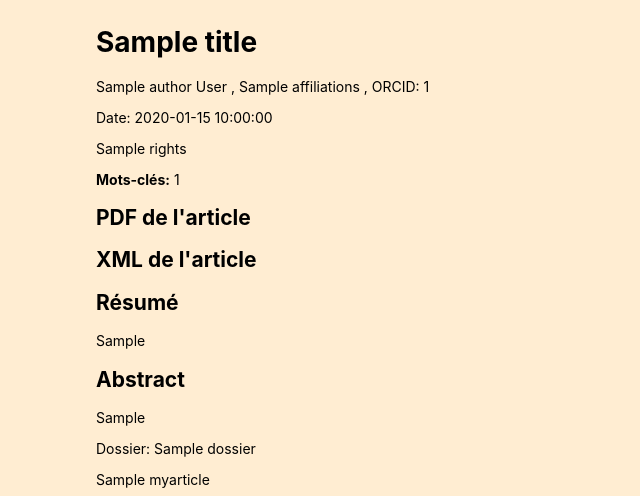
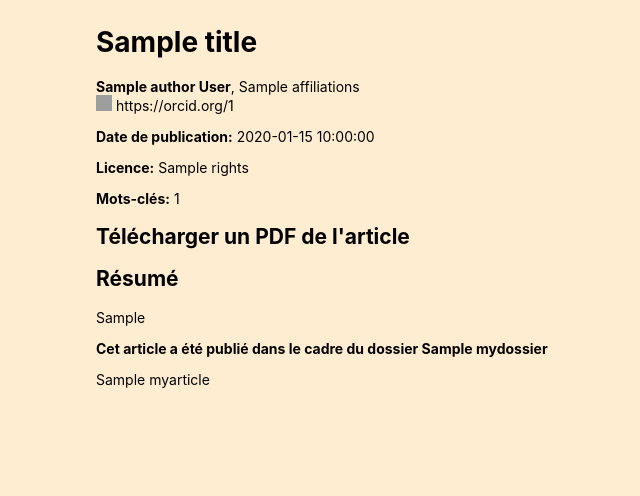
Before and after one commit to vicbab/lampadaire, a Flask app: template templates/article.html in a window 1280 px wide. Shown: the part 313-809 px from the top of the page, without its empty margins (0-640 px from the left). After the commit the page ends 701 px from the top, so only its background shows below. Run offline with Flask 3, Linux system fonts and the light colour scheme; the template is opened without the code that fills it: most values are stand-ins (such as "Sample title", 1, 10 or a date in 2020); grey boxes are pictures that could not be loaded.

Commit message:
Fixed dossier dans article

```diff
--- a/app.py
+++ b/app.py
@@ -102,7 +102,14 @@ def article(myid):
         authors = yaml['authors']
     except:
         authors = [{'forname':'','name':'','orcid':''}]
-    return render_template('article.html', myarticle=myarticle, data=data, yaml=yaml,title=title, abstract_fr=abstract_fr, abstract_en=abstract_en, authors=authors, myid=myid)
+
+    try:
+        for d in yaml['dossier']:
+            mydossier = d['title_f']
+    except:
+        mydossier = ''
+
+    return render_template('article.html', myarticle=myarticle, data=data, yaml=yaml,title=title, abstract_fr=abstract_fr, abstract_en=abstract_en, authors=authors, myid=myid, mydossier=mydossier)
 
 @app.route('/downloads/<myid>')
 def articlepdf(myid):
--- a/templates/article.html
+++ b/templates/article.html
@@ -1,44 +1,49 @@
 <html>
+
 <head>
 	<link href="../static/css/style.css" rel="stylesheet">
 </head>
+
 <body>
 	{% include "header.html" %}
 
 	<div class="article">
 		<!-- <h1>{{title|safe}} {{myid}}</h1> -->
 		<h1>{{title|safe}}</h1>
-{%for a in authors%}<a href="../authors/{{a.authorslug}}.html">{{a.forname}} {{a.surname}}
-
-		{%if a['affiliations'] %}
-		, {{a['affiliations']}}
-		{%endif%}
-		{%if a['orcid']%}
-		, ORCID:
-		{{a['orcid']}}
+		{%for a in authors%}<a href="../authors/{{a.authorslug}}.html"><b>{{a.forname}} {{a.surname}}</b>{%if
+			a['affiliations']
+			%}, {{a['affiliations']}}{%endif%}
+			{%if a['orcid']%}<br>
+			<a href="https://orcid.org/{{a['orcid']}}">
+				<img alt="ORCID logo" src="https://info.orcid.org/wp-content/uploads/2019/11/orcid_16x16.png" width="16"
+					height="16" />
+				https://orcid.org/{{a['orcid']}}
+			</a>
 			{%endif%}
 
 
 		</a>{%endfor%}
- <p>		<span>Date: {{yaml['date']}}</span></p>
- <p>{{yaml['rights']}}</p>
 
- <p>		<span><b>Mots-clés:</b> {% for k in yaml['keywords'] %}{%for n in k['list_f'] %} <a href="../motscles/{{n[1]}}.html">{{n[0]}}</a>{% if not loop.last %}
+		<p> <span><b>Date de publication:</b> {{yaml['date']}}</span></p>
+		<p><b>Licence:</b> {{yaml['rights']}}</p>
+
+		<p> <span><b>Mots-clés:</b> {% for k in yaml['keywords'] %}{%for n in k['list_f'] %} <a
+					href="../motscles/{{n[1]}}.html">{{n[0]}}</a>{% if not loop.last %}
 				,
 				{% endif %} {%endfor%}{%endfor%} </span></p>
 
 
-	 <h2><a href="../downloads/{{myid}}">PDF de l'article</a></h2>
-	 <h2><a href="../xml/{{myid}}">XML de l'article</a></h2>
+		<h2><a href="../downloads/{{myid}}">Télécharger un PDF de l'article</a></h2>
+		<!-- <h2><a href="../xml/{{myid}}">XML de l'article</a></h2> -->
 		<h2>Résumé</h2>
 		<p>{{abstract_fr}}</p>
-		<h2>Abstract</h2>
-		<p>{{abstract_en}}</p>
-		<p> Dossier: {{yaml['dossier']}}</p>
-
+		<!-- <h2>Abstract</h2>
+		<p>{{abstract_en}}</p> -->
+		<p><b>Cet article a été publié dans le cadre du dossier {{mydossier}}</b></p>
 
 		{{myarticle|safe}}
 
 	</div>
 </body>
+
 </html>
```
Lines whose indentation alone changed are shown as unchanged.
